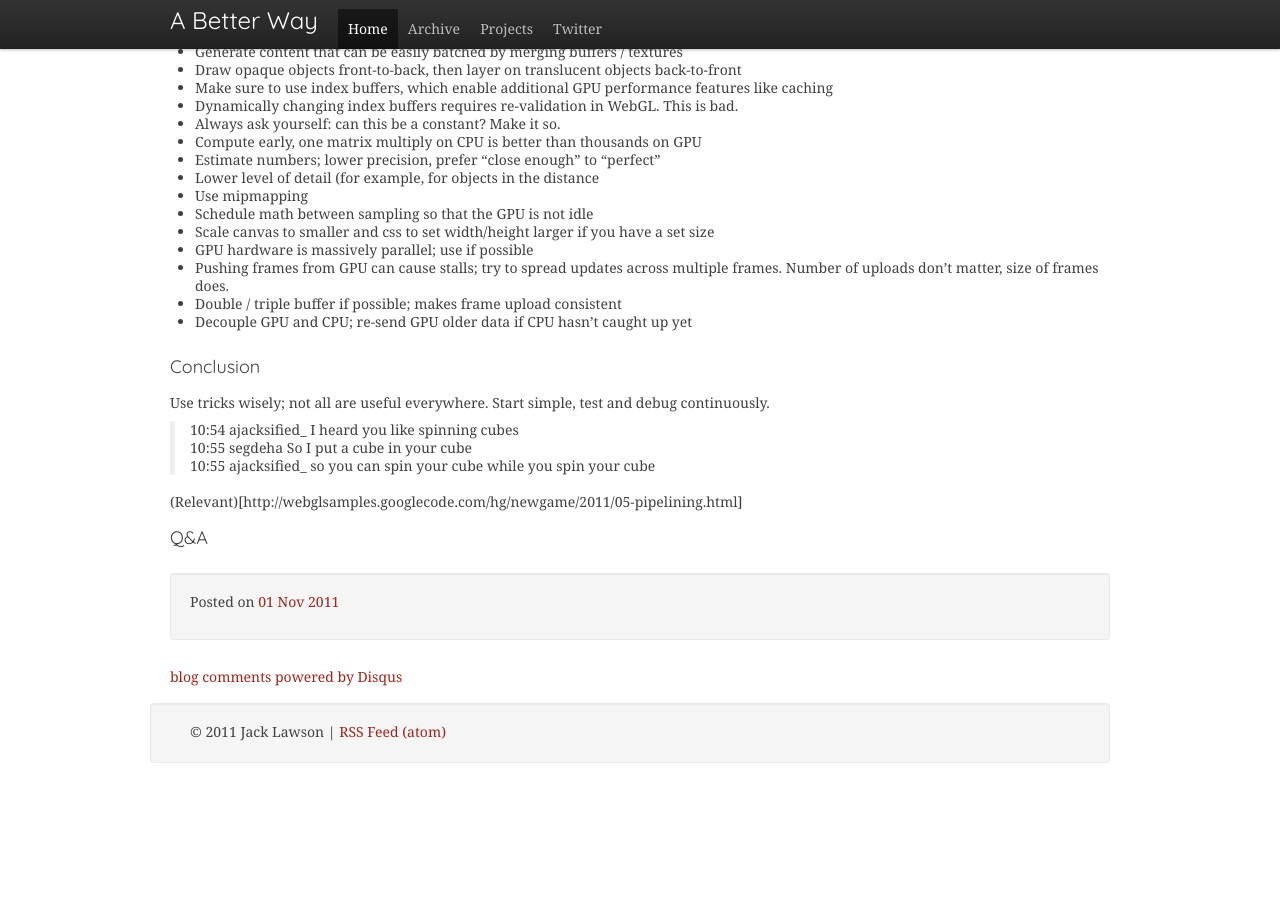
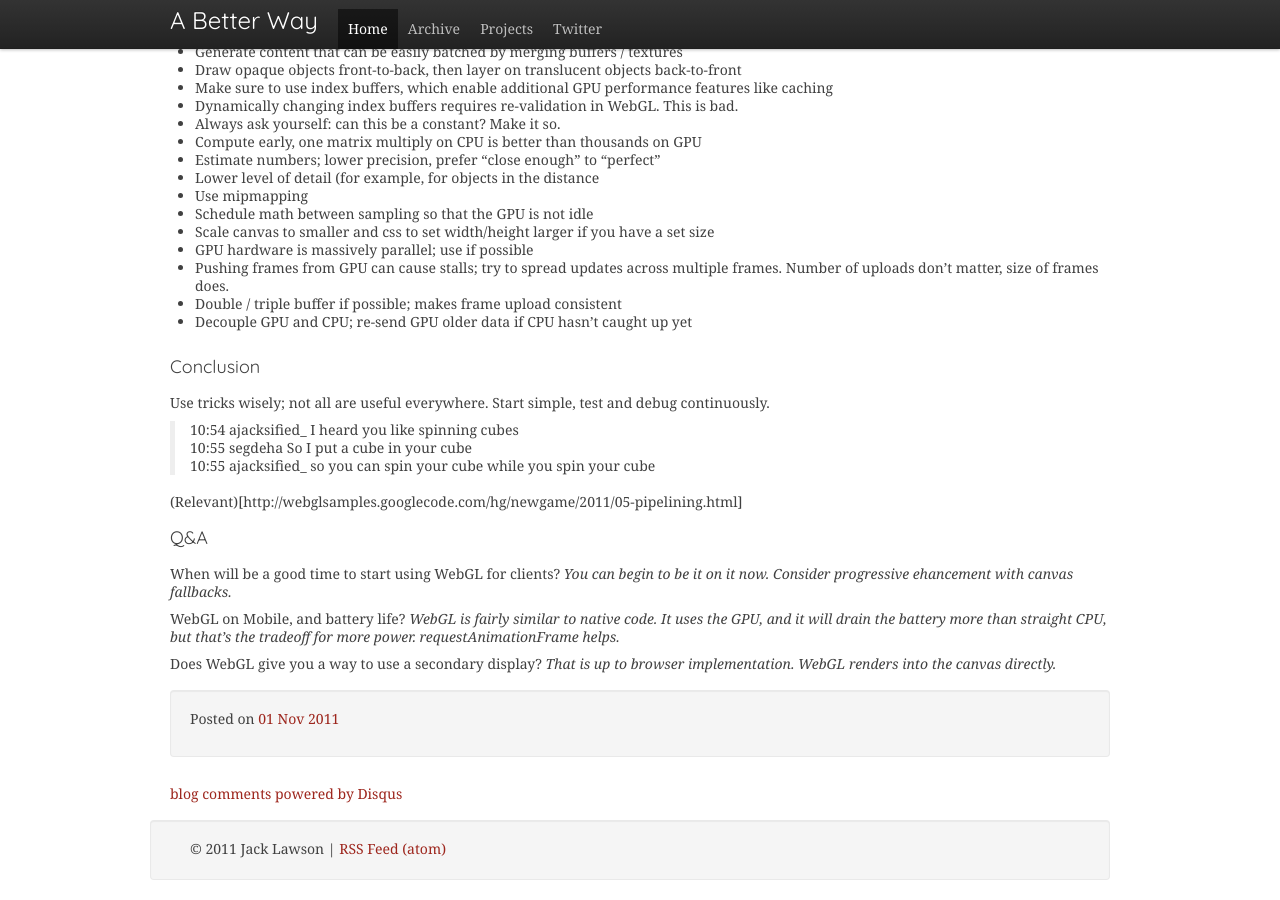
Before and after one commit to ajacksified/ajacksified.github.com, a Jekyll site: the page built from _posts/2011-11-01-new-game-conf-liveblog.markdown, in a window 1280 px wide and 900 px high, scrolled down 1693 px. Built offline with Jekyll 4.4.1, drawn with Linux system fonts in a browser that asks for light colours; nearby versions of some CDN libraries; some web fonts are replaced; comment, search, counter and statistics services are not loaded; before the commit the page ends 2476 px from its top, so only the background shows below that.

Commit message:
Session 2

```diff
--- a/_posts/2011-11-01-new-game-conf-liveblog.markdown
+++ b/_posts/2011-11-01-new-game-conf-liveblog.markdown
@@ -122,3 +122,14 @@ debug continuously.
 (Relevant)[http://webglsamples.googlecode.com/hg/newgame/2011/05-pipelining.html]
 
 ### Q&amp;A
+
+When will be a good time to start using WebGL for clients?
+*You can begin to be it on it now. Consider progressive ehancement with canvas fallbacks.*
+
+WebGL on Mobile, and battery life?
+*WebGL is fairly similar to native code. It uses the GPU, and it will drain the
+battery more than straight CPU, but that's the tradeoff for more power.
+requestAnimationFrame helps.*
+
+Does WebGL give you a way to use a secondary display?
+*That is up to browser implementation. WebGL renders into the canvas directly.*
```
